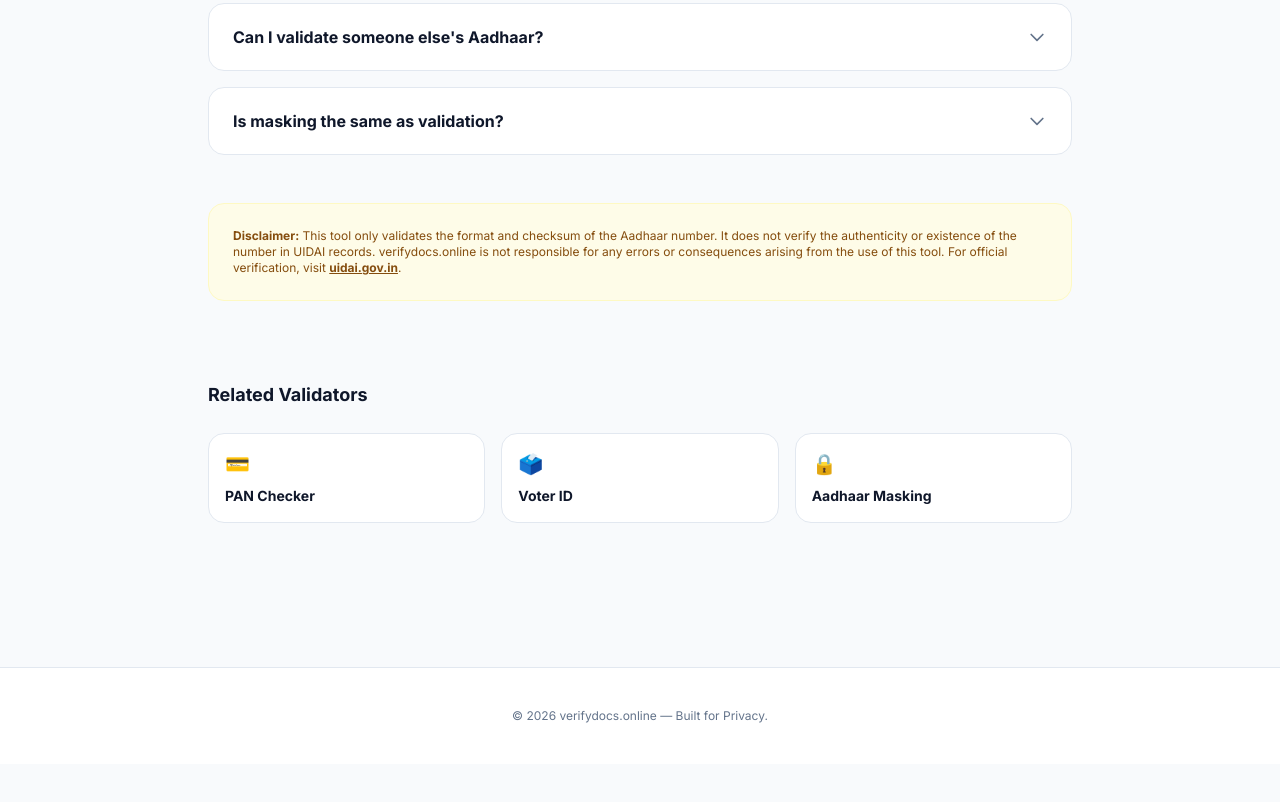
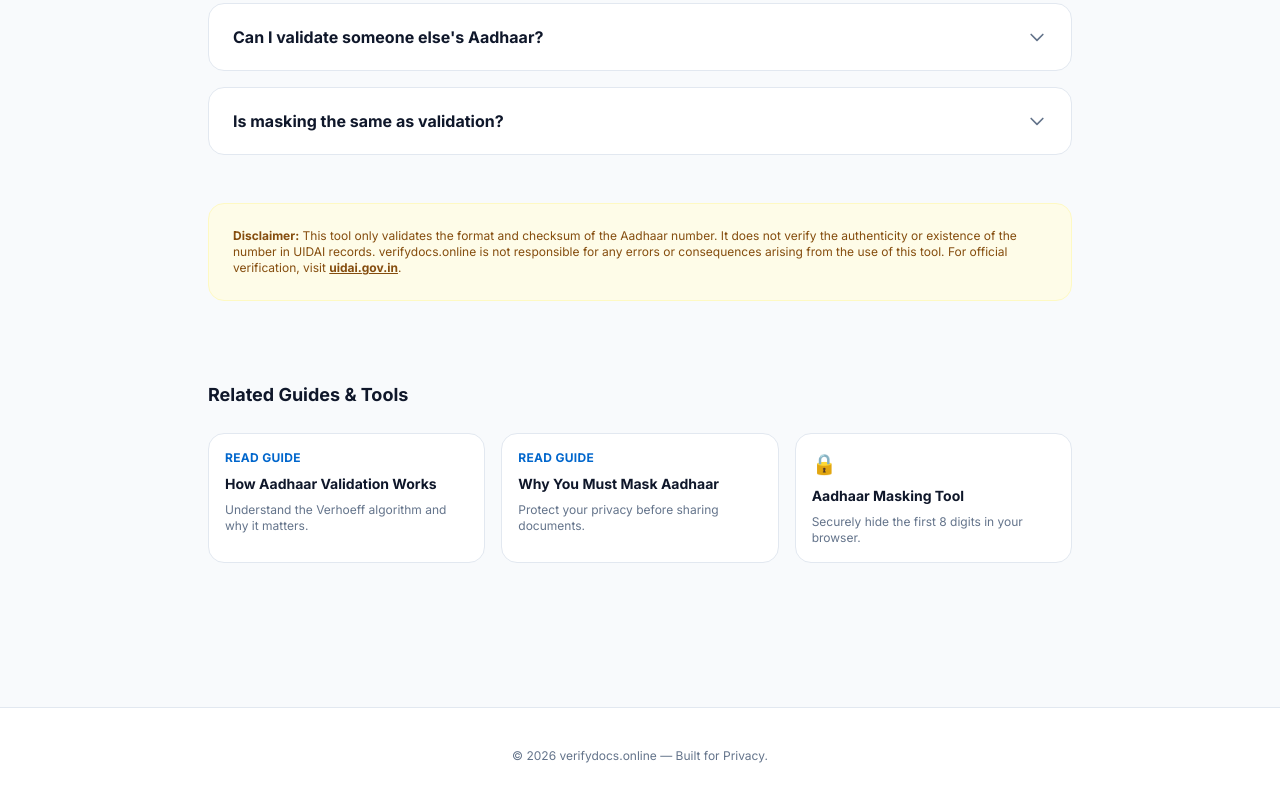
Before and after one commit to mohit0062/verifydocs, a website: page tools/aadhaar-validator.html in a window 1280 px wide. Shown: the part 2441-3243 px from the top of the page. Before the commit the page ends 3205 px from the top, so only its background shows below. Drawn offline with nearby package versions, Linux system fonts and the light colour scheme.

Commit message:
seo: improve internal linking between tools and blog posts

```diff
--- a/tools/aadhaar-validator.html
+++ b/tools/aadhaar-validator.html
@@ -247,21 +247,24 @@
     </div>
   </div>
 
-  <!-- Related Tools -->
+  <!-- Related Guides & Tools -->
   <div class="mt-20">
-    <h3 class="text-lg font-bold text-text-main mb-6">Related Validators</h3>
-    <div class="grid grid-cols-1 sm:grid-cols-3 gap-4">
-      <a href="./pan-validator.html" class="p-4 bg-white border border-border-col rounded-2xl hover:border-primary transition">
-        <div class="text-xl mb-2">💳</div>
-        <div class="font-bold text-sm">PAN Checker</div>
+    <h3 class="text-lg font-bold text-text-main mb-6">Related Guides & Tools</h3>
+    <div class="grid grid-cols-1 sm:grid-cols-2 lg:grid-cols-3 gap-4">
+      <a href="../blog/how-to-validate-aadhaar.html" class="p-4 bg-white border border-border-col rounded-2xl hover:border-primary transition group">
+        <div class="text-xs font-bold text-primary mb-2 uppercase tracking-wide">Read Guide</div>
+        <div class="font-bold text-sm text-text-main group-hover:text-primary transition-colors">How Aadhaar Validation Works</div>
+        <div class="text-xs text-text-muted mt-2">Understand the Verhoeff algorithm and why it matters.</div>
       </a>
-      <a href="./voter-id-validator.html" class="p-4 bg-white border border-border-col rounded-2xl hover:border-primary transition">
-        <div class="text-xl mb-2">🗳️</div>
-        <div class="font-bold text-sm">Voter ID</div>
+      <a href="../blog/aadhaar-masking-why-important.html" class="p-4 bg-white border border-border-col rounded-2xl hover:border-primary transition group">
+        <div class="text-xs font-bold text-primary mb-2 uppercase tracking-wide">Read Guide</div>
+        <div class="font-bold text-sm text-text-main group-hover:text-primary transition-colors">Why You Must Mask Aadhaar</div>
+        <div class="text-xs text-text-muted mt-2">Protect your privacy before sharing documents.</div>
       </a>
-      <a href="./aadhaar-masking-tool.html" class="p-4 bg-white border border-border-col rounded-2xl hover:border-primary transition">
+      <a href="./aadhaar-masking-tool.html" class="p-4 bg-white border border-border-col rounded-2xl hover:border-primary transition group">
         <div class="text-xl mb-2">🔒</div>
-        <div class="font-bold text-sm">Aadhaar Masking</div>
+        <div class="font-bold text-sm text-text-main group-hover:text-primary transition-colors">Aadhaar Masking Tool</div>
+        <div class="text-xs text-text-muted mt-2">Securely hide the first 8 digits in your browser.</div>
       </a>
     </div>
   </div>
```
Also changed, not shown: blog/aadhaar-masking-why-important.html (+8 -0 lines), blog/gst-number-structure.html (+8 -0 lines), tools/gst-validator.html (+22 -0 lines), tools/pan-validator.html (+22 -0 lines).
